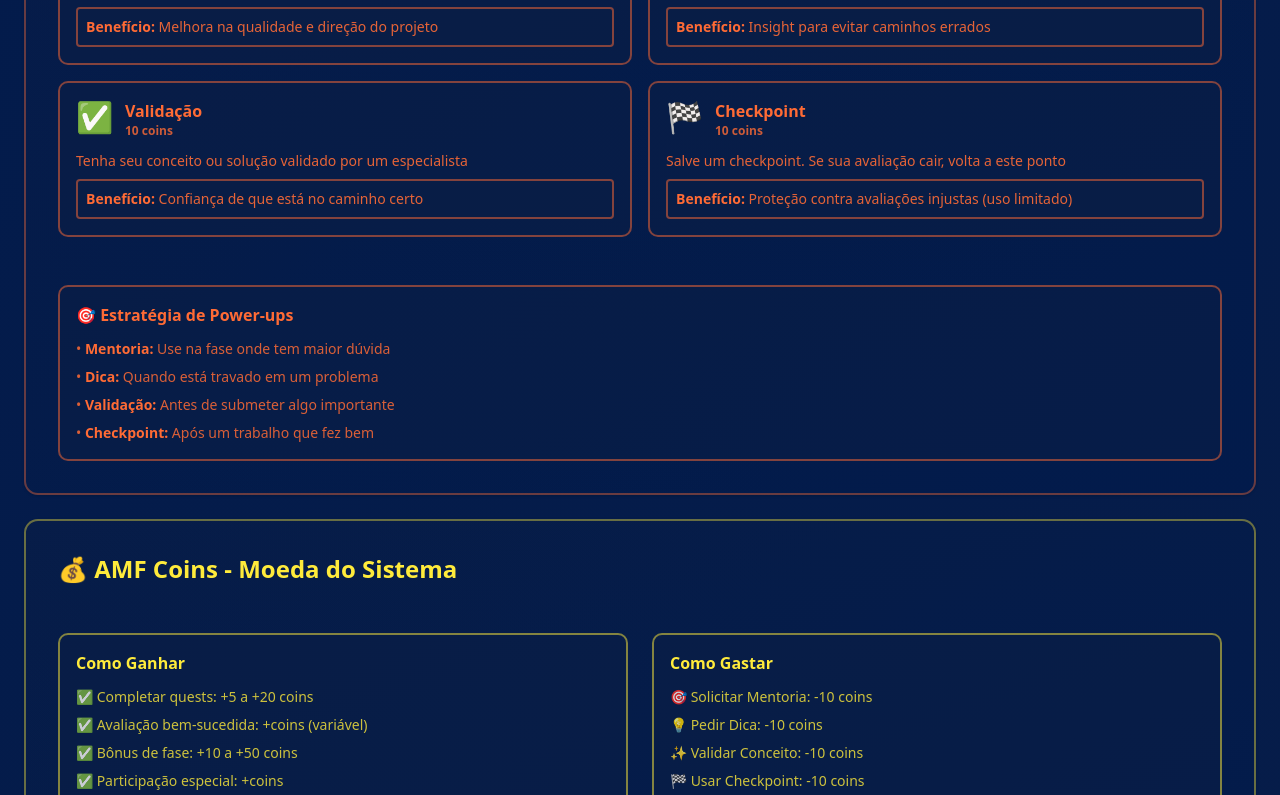
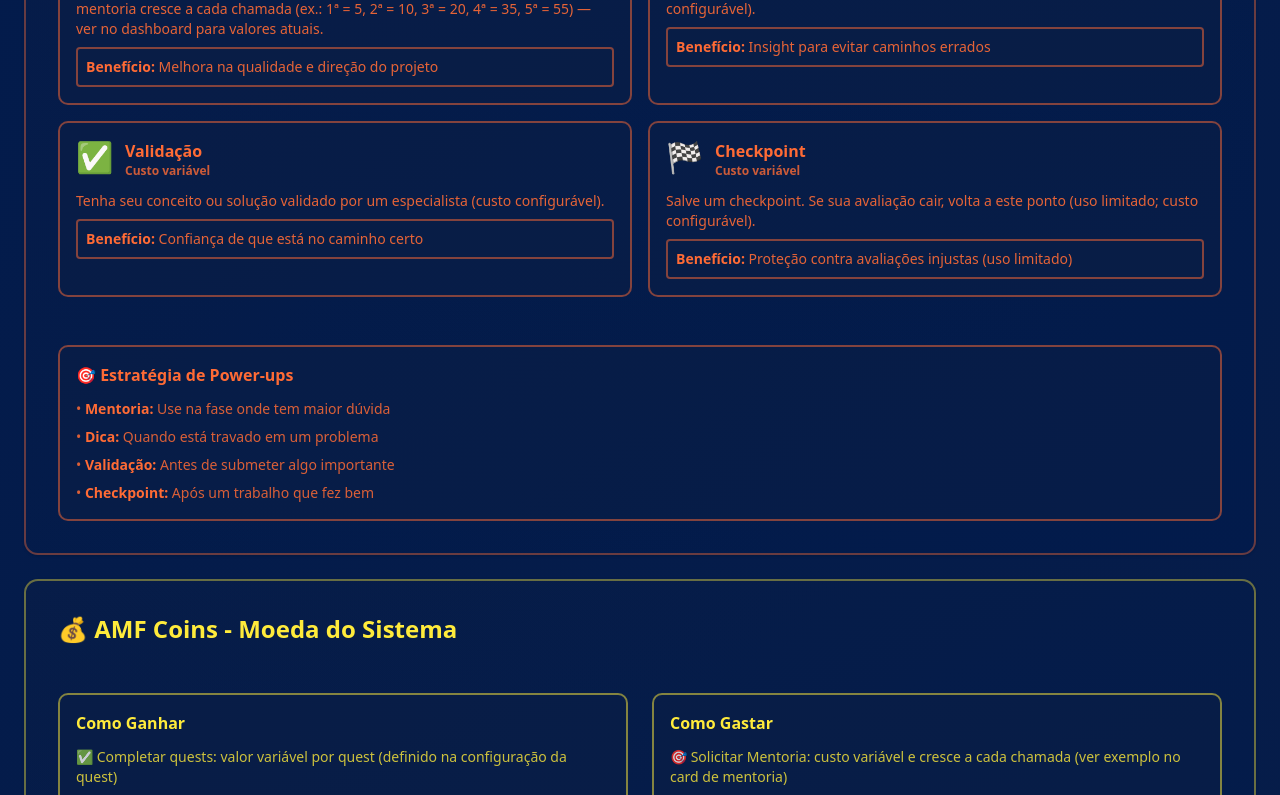
Before and after one commit to Francesco-amf/StartCUP-AMF, a Next.js app: page /guia-equipe in a window 1280 px wide. Shown: the part 2105-2900 px from the top of the page. Built offline with nearby package versions, Linux system fonts and the light colour scheme; no server answers.

Commit message:
guias melh

```diff
--- a/src/app/guia-avaliador/page.tsx
+++ b/src/app/guia-avaliador/page.tsx
@@ -139,7 +139,7 @@ export default function GuiaAvaliadorPage() {
                 <div className="flex-1">
                   <h3 className="font-bold text-[#00E676] mb-1">Você Avalia</h3>
                   <p className="text-[#00E676]/70 text-sm">
-                    Você clica em "Avaliar", revisa o conteúdo e atribui pontos (0 a máximo) + multiplicador (1 a 2).
+                    Você clica em "Avaliar", revisa o conteúdo e atribui pontos (0 a máximo) + multiplicador (1 a 2). Os AMF Coins base também são definidos por quest; você pode aplicar um multiplicador (até 2x) sobre os AMF Coins após avaliação.
                   </p>
                 </div>
               </div>
@@ -190,6 +190,7 @@ export default function GuiaAvaliadorPage() {
                     <li>• Avalia a <span className="font-bold text-[#FF9800]">qualidade do conteúdo</span></li>
                     <li>• Baseado na solução apresentada</li>
                     <li>• Exemplo: Quest máx 100 pontos → você pode dar 0 a 100</li>
+                    <li>• Observação: o número de AMF Coins associados à quest é definido na configuração da quest. Após sua avaliação, o multiplicador (até 2x) pode ser aplicado sobre os AMF Coins base.</li>
                   </ul>
                 </div>
 
@@ -201,6 +202,7 @@ export default function GuiaAvaliadorPage() {
                     <li>• <span className="text-[#FF9800]">1.0</span> = conforme esperado (padrão)</li>
                     <li>• <span className="text-[#FF9800]">1.5</span> = muito bom/qualidade alta</li>
                     <li>• <span className="text-[#FF9800]">2.0</span> = excelente/excepcional</li>
+                    <li>• Observação: multiplicador aplica-se às AMF Coins das quests regulares; não se aplica a Boss Battles/Pitches.</li>
                   </ul>
                 </div>
               </div>
@@ -287,7 +289,7 @@ export default function GuiaAvaliadorPage() {
               <div className="bg-[#0A1E47]/60 p-4 rounded-lg border-2 border-[#FF6B35]/50">
                 <h3 className="font-bold text-[#FF6B35] mb-2">💰 Custo em AMF Coins</h3>
                 <p className="text-[#FF6B35]/90 text-sm">
-                  Cada mentoria consome <span className="font-bold text-[#FF6B35]">10 AMF Coins</span> da equipe. Isso incentiva uso inteligente de mentorias.
+                  O custo de mentoria é variável e aumenta a cada chamada efetuada pela mesma equipe (ex.: 1ª = 5, 2ª = 10, 3ª = 20, ...). Confira o dashboard para o custo atual de cada solicitação.
                 </p>
               </div>
 
--- a/src/app/guia-equipe/page.tsx
+++ b/src/app/guia-equipe/page.tsx
@@ -164,29 +164,30 @@ export default function GuiaEquipePage() {
     {
       name: 'Mentoria',
       icon: '👨‍🏫',
-      cost: '10 coins',
-      description: 'Receba orientação direta de um mentor experiente sobre sua solução',
+      cost: 'Custo variável',
+      description:
+        'Receba orientação direta de um mentor experiente sobre sua solução. O custo de mentoria cresce a cada chamada (ex.: 1ª = 5, 2ª = 10, 3ª = 20, 4ª = 35, 5ª = 55) — ver no dashboard para valores atuais.',
       benefit: 'Melhora na qualidade e direção do projeto'
     },
     {
       name: 'Dica',
       icon: '💡',
-      cost: '10 coins',
-      description: 'Obtenha uma dica valiosa sobre como resolver um desafio específico',
+      cost: 'Custo variável',
+      description: 'Obtenha uma dica valiosa sobre como resolver um desafio específico (custo configurável).',
       benefit: 'Insight para evitar caminhos errados'
     },
     {
       name: 'Validação',
       icon: '✅',
-      cost: '10 coins',
-      description: 'Tenha seu conceito ou solução validado por um especialista',
+      cost: 'Custo variável',
+      description: 'Tenha seu conceito ou solução validado por um especialista (custo configurável).',
       benefit: 'Confiança de que está no caminho certo'
     },
     {
       name: 'Checkpoint',
       icon: '🏁',
-      cost: '10 coins',
-      description: 'Salve um checkpoint. Se sua avaliação cair, volta a este ponto',
+      cost: 'Custo variável',
+      description: 'Salve um checkpoint. Se sua avaliação cair, volta a este ponto (uso limitado; custo configurável).',
       benefit: 'Proteção contra avaliações injustas (uso limitado)'
     }
   ]
@@ -373,20 +374,20 @@ export default function GuiaEquipePage() {
               <div className="bg-[#0A1E47]/60 p-4 rounded-lg border-2 border-[#FFEB3B]/50">
                 <h3 className="font-bold text-[#FFEB3B] mb-3">Como Ganhar</h3>
                 <ul className="text-[#FFEB3B]/80 text-sm space-y-2">
-                  <li>✅ Completar quests: +5 a +20 coins</li>
-                  <li>✅ Avaliação bem-sucedida: +coins (variável)</li>
-                  <li>✅ Bônus de fase: +10 a +50 coins</li>
-                  <li>✅ Participação especial: +coins</li>
+                  <li>✅ Completar quests: valor variável por quest (definido na configuração da quest)</li>
+                  <li>✅ Avaliação: o avaliador atribui os AMF Coins base e pode aplicar um multiplicador (até 2x) após avaliação</li>
+                  <li>✅ Bônus de fase/participação: aplicados conforme regras do evento e somente após avaliação</li>
+                  <li>✅ Participação especial: +coins (quando aplicável)</li>
                 </ul>
               </div>
 
               <div className="bg-[#0A1E47]/60 p-4 rounded-lg border-2 border-[#FFEB3B]/50">
                 <h3 className="font-bold text-[#FFEB3B] mb-3">Como Gastar</h3>
                 <ul className="text-[#FFEB3B]/80 text-sm space-y-2">
-                  <li>🎯 Solicitar Mentoria: -10 coins</li>
-                  <li>💡 Pedir Dica: -10 coins</li>
-                  <li>✨ Validar Conceito: -10 coins</li>
-                  <li>🏁 Usar Checkpoint: -10 coins</li>
+                  <li>🎯 Solicitar Mentoria: custo variável e cresce a cada chamada (ver exemplo no card de mentoria)</li>
+                  <li>💡 Pedir Dica: custo configurável</li>
+                  <li>✨ Validar Conceito: custo configurável</li>
+                  <li>🏁 Usar Checkpoint: custo configurável</li>
                 </ul>
               </div>
             </div>
```
